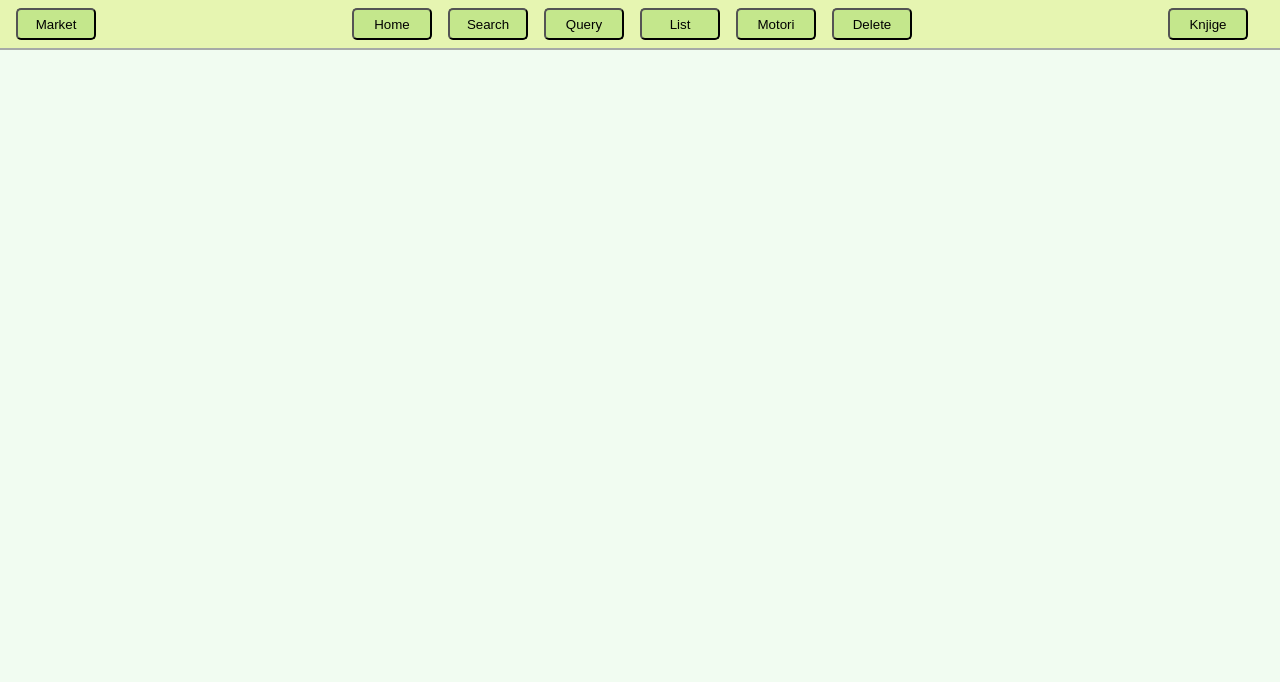
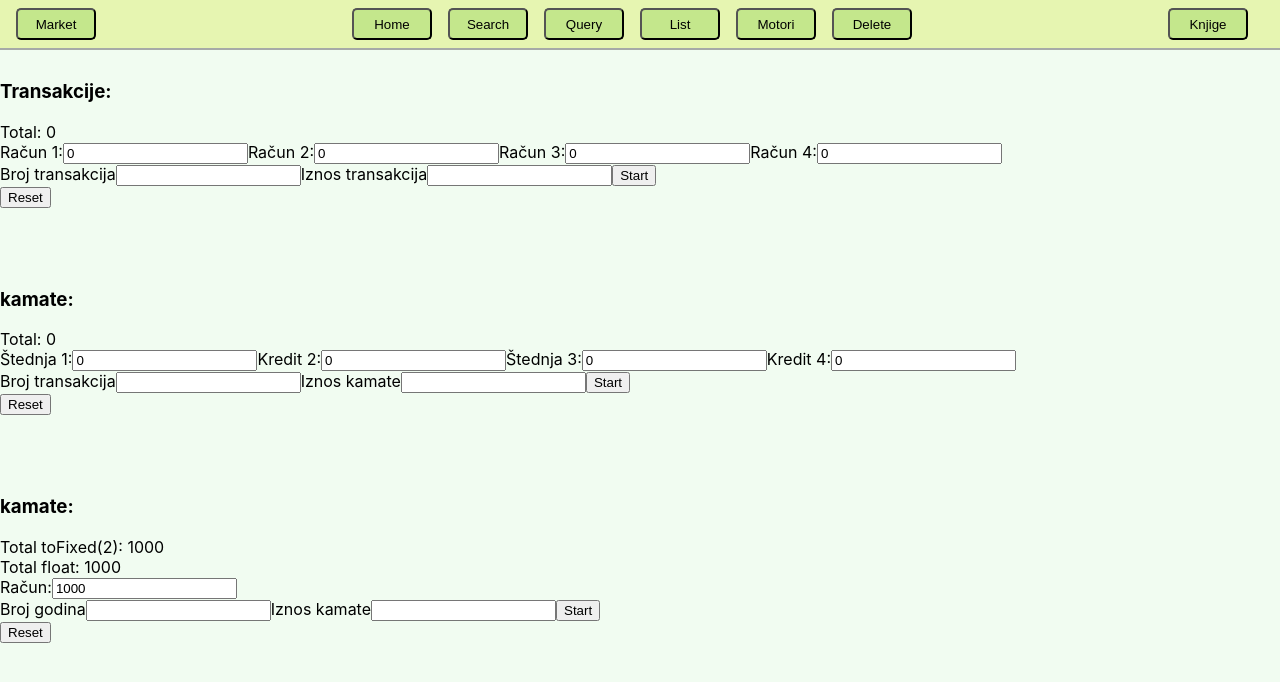
Before and after one commit to bozekekez/treningFront, a React (Create React App) app: page /banka in a window 1280 px wide. Shown: the top 682 px of the page. Built offline with nearby package versions, Linux system fonts and the light colour scheme.

Commit message:
dodane transakcije između računa, moguce odabrati broj transakcija i iznos, sa toFixed osigurano da se ukupni iznos novaca na racuna ne mijenja, isto tako i za kamate na stednju i kredite

```diff
--- a/src/App.js
+++ b/src/App.js
@@ -21,6 +21,7 @@ import Sell from './Components/Market/Sell';
 import Article from './Components/Article/Article';
 import Profile from './Components/Profile/Profile';
 import Cart from './Components/Cart/Cart';
+import Bank from './Components/Bank/Bank'
 
 function App() {
   const [header, setHeader] = useState('auti');
@@ -39,7 +40,7 @@ function App() {
         : header === 'market' ?
           <HeaderMarket/>
         :
-          <Header/>
+          <></>
         }
         <Route exact={true} path="/search" render={() =>(
           <Search />
@@ -92,6 +93,9 @@ function App() {
         <Route exact={true} path="/market/cart" render={() => (
           <Cart/>
         )}/>
+        <Route exact={true} path="/banka" render={() => (
+          <Bank/>
+        )}/>
       </ItemContext.Provider>
       </div>
     </Router>
--- /dev/null
+++ b/src/Components/Bank/Bank.js
@@ -0,0 +1,216 @@
+import {
+  BrowserRouter as Router,
+  Switch,
+  Route,
+  Link,
+  useHistory,
+  useParams,
+} from "react-router-dom";
+import React, { useState, useEffect, useContext } from "react";
+import { ItemContext } from "../Context/Context";
+import "./Banka.css";
+
+const Bank = () => {
+  const [račun1, setRačun1] = useState(0);
+  const [račun2, setRačun2] = useState(0);
+  const [račun3, setRačun3] = useState(0);
+  const [račun4, setRačun4] = useState(0);
+  const [račun5, setRačun5] = useState(1000);
+  const [račun6, setRačun6] = useState(1000);
+  const [račun7, setRačun7] = useState(1000);
+  const [račun8, setRačun8] = useState(1000);
+  const [račun9, setRačun9] = useState(1000);
+  const [račun10, setRačun10] = useState(1000);
+  const [total, setTotal] = useState(
+    Number(račun1) + Number(račun2) + Number(račun3) + Number(račun4)
+  );
+  const [trans, setTrans] = useState(0);
+  const [iznos, setIznos] = useState(0);
+  const [kamata, setKamata] = useState();
+  let history = useHistory();
+
+  // if(račun1 !== 0){
+  //     // let temp = račun1 + račun2 +račun3 + račun4 + račun5 + račun6 + račun7 + račun8 +račun9 +račun10
+  //     let temp = Number(račun1) + Number(račun2) + Number(račun3) + Number(račun4)
+  //     setTotal(temp)
+  // }
+
+  const handleTrans = (e) => {
+    setTrans(e.target.value);
+  };
+
+  const handleIznos = (e) => {
+    setIznos(e.target.value);
+  };
+
+  const handle1 = (e) => {
+    setRačun1(e.target.value);
+  };
+  const handle2 = (e) => {
+    setRačun2(e.target.value);
+  };
+  const handle3 = (e) => {
+    setRačun3(e.target.value);
+  };
+  const handle4 = (e) => {
+    setRačun4(e.target.value);
+  };
+
+  const handle5 = (e) => {
+    setRačun5(e.target.value);
+  };
+
+  const reset = () => {
+    setRačun1(10000);
+    setRačun2(10000);
+    setRačun3(10000);
+    setRačun4(10000);
+    setRačun5(10000);
+    setRačun6(10000);
+    setTotal(40000);
+  };
+
+  const handleKamateChange = (e) => {
+    setKamata(e.target.value);
+  };
+
+  const handleSubmit = (e) => {
+    e.preventDefault();
+    let temp1 = račun1;
+    let temp2 = račun2;
+    let temp3 = račun3;
+    let temp4 = račun4;
+    let tempIznos = iznos;
+    console.log(tempIznos);
+    for (let i = 0; i < trans; i++) {
+      temp1 = temp1 - tempIznos;
+      temp2 = Number(temp2) + Number(tempIznos);
+      temp3 = temp3 - tempIznos;
+      temp4 = Number(temp4) + Number(tempIznos);
+
+    setRačun1(temp1.toFixed(2));
+    setRačun2(temp2.toFixed(2));
+    setRačun3(temp3.toFixed(2));
+    setRačun4(temp4.toFixed(2));
+    let sum = Number(račun1) + Number(račun2) + Number(račun3) + Number(račun4);
+    setTotal(sum.toFixed(2));
+    }
+  };
+
+  const handleKamate = (e) => {
+    e.preventDefault();
+    let temp1 = račun1;
+    let temp2 = račun2;
+    let temp3 = račun3;
+    let temp4 = račun4;
+    let tempKamata = kamata;
+    console.log(tempKamata);
+    for (let i = 0; i < trans; i++) {
+      temp1 = temp1 * (1 + Number(tempKamata));
+      temp2 = temp2 * (1 + Number(tempKamata));
+      temp3 = temp3 * (1 + Number(tempKamata));
+      temp4 = temp4 * (1 + Number(tempKamata));
+
+    setRačun1(temp1.toFixed(2));
+    setRačun2(temp2.toFixed(2));
+    setRačun3(temp3.toFixed(2));
+    setRačun4(temp4.toFixed(2));
+    let sum = Number(račun1) - Number(račun2) + Number(račun3) - Number(račun4);
+    setTotal(sum.toFixed(2));
+    }
+  };
+
+  const handleUkamati = (e) => {
+    e.preventDefault();
+    let temp = račun5;
+    let tempKamata = kamata;
+    console.log(tempKamata);
+    for (let i = 0; i < trans; i++) {
+        temp = temp * (1 + Number(tempKamata));
+        setRačun5(temp.toFixed(2))
+        setRačun6(temp)
+    }
+    console.log('5', temp)
+
+  };
+
+  console.log("1", račun1);
+  console.log("2", račun2);
+  console.log("3", račun3);
+  console.log("4", račun4);
+  console.log(total);
+
+  return (
+    <div>
+      <div className="banka">
+        <h3>Transakcije:</h3>
+        <label>Total: </label>
+        {total}
+        <form>
+          <label>Račun 1:</label>
+          <input type="text" value={račun1} onChange={handle1}></input>
+          <label>Račun 2:</label>
+          <input type="text" value={račun2} onChange={handle2}></input>
+          <label>Račun 3:</label>
+          <input type="text" value={račun3} onChange={handle3}></input>
+          <label>Račun 4:</label>
+          <input type="text" value={račun4} onChange={handle4}></input>
+        </form>
+        <form onSubmit={handleSubmit}>
+          <label>Broj transakcija</label>
+          <input type="text" onChange={handleTrans}></input>
+          <label>Iznos transakcija</label>
+          <input type="text" onChange={handleIznos}></input>
+          <button onSubmit={handleSubmit}>Start</button>
+        </form>
+        <button onClick={reset}>Reset</button>
+      </div>
+      <div className="banka">
+        <h3>kamate:</h3>
+        <label>Total: </label>
+        {total}
+        <form>
+          <label>Štednja 1:</label>
+          <input type="text" value={račun1} onChange={handle1}></input>
+          <label>Kredit 2:</label>
+          <input type="text" value={račun2} onChange={handle2}></input>
+          <label>Štednja 3:</label>
+          <input type="text" value={račun3} onChange={handle3}></input>
+          <label>Kredit 4:</label>
+          <input type="text" value={račun4} onChange={handle4}></input>
+        </form>
+        <form onSubmit={handleKamate}>
+          <label>Broj transakcija</label>
+          <input type="text" onChange={handleTrans}></input>
+          <label>Iznos kamate</label>
+          <input type="text" onChange={handleKamateChange}></input>
+          <button onSubmit={handleKamate}>Start</button>
+        </form>
+        <button onClick={reset}>Reset</button>
+      </div>
+      <div className="banka">
+        <h3>kamate:</h3>
+        <div>
+        <label>Total toFixed(2): </label>
+        {račun5}
+        </div>
+        <label>Total float: </label>
+        {račun6}
+        <form>
+          <label>Račun:</label>
+          <input type="text" value={račun5} onChange={handle5}></input>
+        </form>
+        <form onSubmit={handleUkamati}>
+          <label>Broj godina</label>
+          <input type="text" onChange={handleTrans}></input>
+          <label>Iznos kamate</label>
+          <input type="text" onChange={handleKamateChange}></input>
+          <button onSubmit={handleUkamati}>Start</button>
+        </form>
+        <button onClick={reset}>Reset</button>
+      </div>
+    </div>
+  );
+};
+
+export default Bank;
--- /dev/null
+++ b/src/Components/Bank/Banka.css
@@ -0,0 +1,3 @@
+.banka{
+    margin-top: 5rem;
+}
--- a/src/Components/Home/Home.js
+++ b/src/Components/Home/Home.js
@@ -5,6 +5,7 @@ import './Home.css'
 import car from './car.png'
 import books from './books.png'
 import market from './market.png'
+import bag from './money.png'
 
 const Home = () =>{
     const {header, setHeader, isHome, setIsHome} = useContext(ItemContext);
@@ -50,6 +51,7 @@ const Home = () =>{
     }
 
     const handleBanka = () =>{
+        setHeader('banka')
         history.push('/banka')
     }
 
@@ -60,7 +62,7 @@ const Home = () =>{
         <button className="landingButton" onClick={handleAuti}><img src={car} className="slika"></img></button>
         <button className="landingButton" onClick={handleKnjige}><img src={books} className="slika"></img></button>
         <button className="landingButton" onClick={handleMarket}><img src={market} className="slika"></img></button>
-        <button onClick={handleBanka}>Banka</button>
+        <button className="landingButton" onClick={handleBanka}><img src={bag} className="slika"></img></button>
         </div>
         :
         <div className="karticeHome">
```
Also changed, not shown: src/Components/Home/money.png (added).
